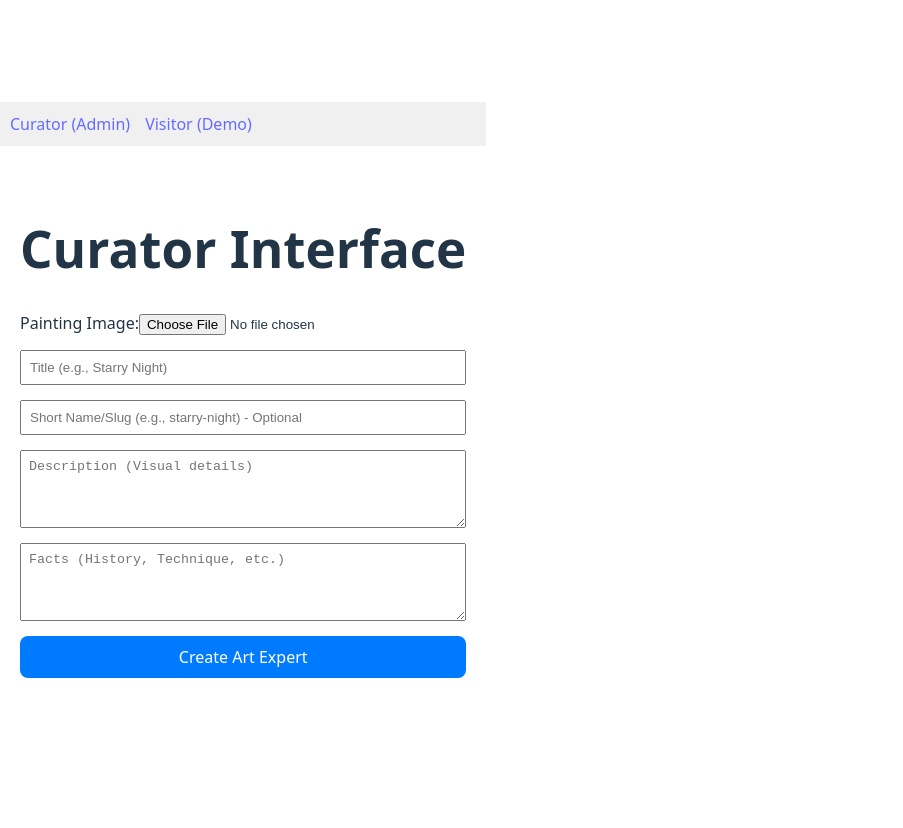
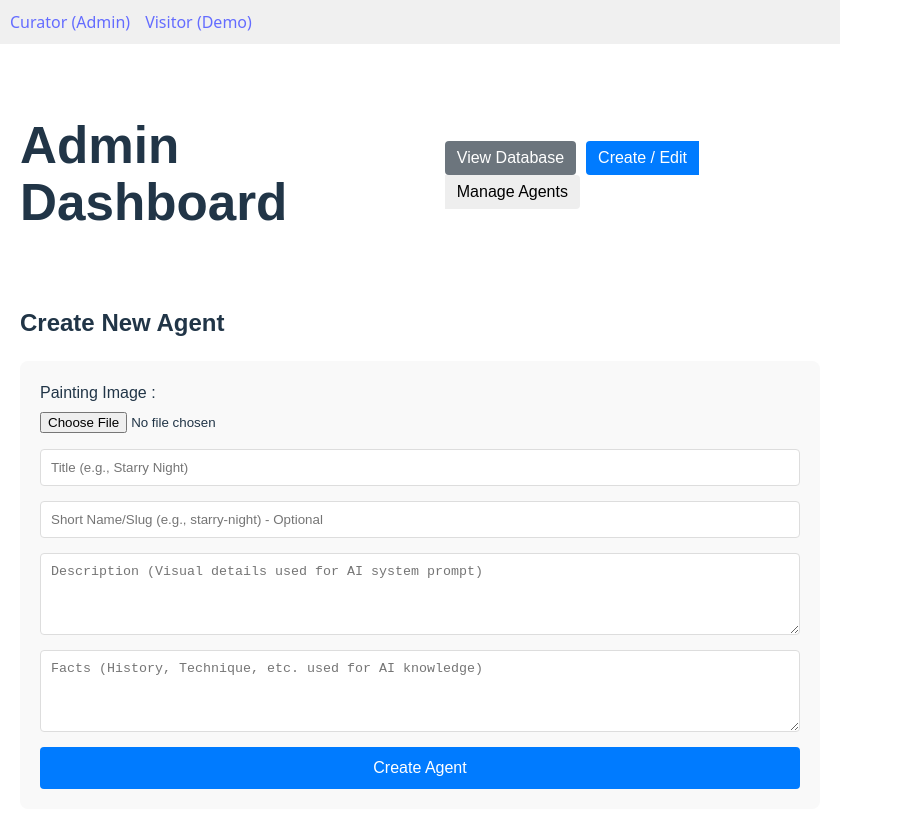
Before and after one commit to Rickybordon0/Art_critic, a React (Vite) app in the folder client/: page /admin in a window 1280 px wide. Shown: the whole page, without its empty margins (0-903 px from the left). Before the commit the page ends 800 px from the top, so only its background shows below. Built offline with nearby package versions, Linux system fonts and the light colour scheme.

Commit message:
Refactor storage for Railway8

```diff
--- a/client/src/pages/Admin.jsx
+++ b/client/src/pages/Admin.jsx
@@ -1,56 +1,191 @@
-import React, { useState } from 'react';
+import React, { useState, useEffect } from 'react';
 
 export default function Admin() {
+    const [activeTab, setActiveTab] = useState('create'); // 'create' | 'manage'
+    const [paintings, setPaintings] = useState([]);
+
+    // Form State
+    const [editingId, setEditingId] = useState(null);
     const [formData, setFormData] = useState({
         title: '',
+        slug: '',
         description: '',
         facts: ''
     });
     const [file, setFile] = useState(null);
-    const [result, setResult] = useState(null);
+    const [result, setResult] = useState(null); // Success screen data
     const [loading, setLoading] = useState(false);
+
+    // Database View State
+    const [showDatabase, setShowDatabase] = useState(false);
+
+    useEffect(() => {
+        if (activeTab === 'manage') {
+            fetchPaintings();
+        }
+    }, [activeTab]);
+
+    const fetchPaintings = async () => {
+        try {
+            const res = await fetch(`${import.meta.env.VITE_API_URL}/api/paintings`);
+            const data = await res.json();
+            setPaintings(data);
+        } catch (err) {
+            console.error('Failed to fetch paintings', err);
+        }
+    };
+
+    const handleEdit = (painting) => {
+        setActiveTab('create');
+        setEditingId(painting.id);
+        setFormData({
+            title: painting.title,
+            slug: painting.slug || '',
+            description: painting.description,
+            facts: painting.facts
+        });
+        setResult(null);
+        setFile(null); // Reset file input as we might not want to change it
+    };
+
+    const handleCreateNew = () => {
+        setActiveTab('create');
+        setEditingId(null);
+        setFormData({ title: '', slug: '', description: '', facts: '' });
+        setFile(null);
+        setResult(null);
+    };
 
     const handleSubmit = async (e) => {
         e.preventDefault();
-        if (!file || !formData.title) return alert('Please provide image and title');
+
+        // Validation
+        if (!editingId && (!file || !formData.title)) return alert('Please provide image and title');
+        if (editingId && !formData.title) return alert('Title is required');
 
         setLoading(true);
         const data = new FormData();
-        data.append('image', file);
+        if (file) data.append('image', file);
         data.append('title', formData.title);
         if (formData.slug) data.append('slug', formData.slug);
         data.append('description', formData.description);
         data.append('facts', formData.facts);
 
         try {
-            const res = await fetch(`${import.meta.env.VITE_API_URL}/api/paintings`, {
-                method: 'POST',
+            const url = editingId
+                ? `${import.meta.env.VITE_API_URL}/api/paintings/${editingId}`
+                : `${import.meta.env.VITE_API_URL}/api/paintings`;
+
+            const method = editingId ? 'PUT' : 'POST';
+
+            const res = await fetch(url, {
+                method: method,
                 body: data
             });
+
+            if (!res.ok) throw new Error('Upload/Update failed');
+
             const json = await res.json();
             setResult(json);
+
+            // If we were editing, refresh the list if we go back to manage
+            if (activeTab === 'manage') fetchPaintings();
+
         } catch (err) {
             console.error(err);
-            alert('Upload failed');
+            alert('Operation failed');
         } finally {
             setLoading(false);
         }
     };
 
     return (
-        <div style={{ maxWidth: '600px', margin: '0 auto', padding: '20px' }}>
-            <h1>Curator Interface</h1>
+        <div style={{ maxWidth: '800px', margin: '0 auto', padding: '20px', fontFamily: 'sans-serif' }}>
+            <div style={{ display: 'flex', justifyContent: 'space-between', alignItems: 'center', marginBottom: '20px' }}>
+                <h1>Admin Dashboard</h1>
+                <div>
+                    <button
+                        onClick={() => setShowDatabase(!showDatabase)}
+                        style={{ marginRight: '10px', padding: '8px 12px', background: '#6c757d', color: 'white', border: 'none', borderRadius: '4px', cursor: 'pointer' }}
+                    >
+                        {showDatabase ? 'Hide Database' : 'View Database'}
+                    </button>
+                    <button
+                        onClick={() => setActiveTab('create')}
+                        style={{
+                            padding: '8px 12px',
+                            background: activeTab === 'create' ? '#007bff' : '#eee',
+                            color: activeTab === 'create' ? 'white' : 'black',
+                            border: 'none', borderRadius: '4px 0 0 4px', cursor: 'pointer'
+                        }}
+                    >
+                        Create / Edit
+                    </button>
+                    <button
+                        onClick={() => setActiveTab('manage')}
+                        style={{
+                            padding: '8px 12px',
+                            background: activeTab === 'manage' ? '#007bff' : '#eee',
+                            color: activeTab === 'manage' ? 'white' : 'black',
+                            border: 'none', borderRadius: '0 4px 4px 0', cursor: 'pointer'
+                        }}
+                    >
+                        Manage Agents
+                    </button>
+                </div>
+            </div>
+
+            {showDatabase && (
+                <div style={{ marginBottom: '20px', background: '#f8f9fa', padding: '15px', borderRadius: '8px', border: '1px solid #ddd' }}>
+                    <h3>Raw Database View</h3>
+                    <textarea
+                        readOnly
+                        style={{ width: '100%', height: '300px', fontFamily: 'monospace', fontSize: '12px' }}
+                        value={JSON.stringify(paintings, null, 2)}
+                    />
+                    <button onClick={fetchPaintings} style={{ marginTop: '10px', padding: '5px 10px' }}>Refresh Data</button>
+                </div>
+            )}
+
+            {activeTab === 'manage' && (
+                <div>
+                    <h2>Existing Agents</h2>
+                    <div style={{ display: 'grid', gridTemplateColumns: 'repeat(auto-fill, minmax(200px, 1fr))', gap: '20px' }}>
+                        {paintings.map(p => (
+                            <div key={p.id} style={{ border: '1px solid #ddd', borderRadius: '8px', padding: '10px', textAlign: 'center' }}>
+                                <img src={p.imageUrl} alt={p.title} style={{ width: '100%', height: '150px', objectFit: 'cover', borderRadius: '4px' }} />
+                                <h3 style={{ margin: '10px 0', fontSize: '16px' }}>{p.title}</h3>
+                                <p style={{ fontSize: '12px', color: '#666' }}>Slug: {p.slug || '-'}</p>
+                                <button
+                                    onClick={() => handleEdit(p)}
+                                    style={{ padding: '5px 15px', background: '#28a745', color: 'white', border: 'none', borderRadius: '4px', cursor: 'pointer' }}
+                                >
+                                    Edit
+                                </button>
+                            </div>
+                        ))}
+                    </div>
+                </div>
+            )}
+
+            {activeTab === 'create' && (
+                <div>
+                    <div style={{ display: 'flex', justifyContent: 'space-between', alignItems: 'center' }}>
+                        <h2>{editingId ? 'Edit Agent' : 'Create New Agent'}</h2>
+                        {editingId && <button onClick={handleCreateNew} style={{ fontSize: '12px', cursor: 'pointer' }}>Cancel Edit</button>}
+                    </div>
 
                     {!result ? (
-                <form onSubmit={handleSubmit} style={{ display: 'flex', flexDirection: 'column', gap: '15px' }}>
+                        <form onSubmit={handleSubmit} style={{ display: 'flex', flexDirection: 'column', gap: '15px', background: '#f9f9f9', padding: '20px', borderRadius: '8px' }}>
                             <div>
-                        <label>Painting Image:</label>
+                                <label style={{ display: 'block', marginBottom: '5px' }}>Painting Image {editingId && '(Leave empty to keep current)'}:</label>
                                 <input
                                     type="file"
                                     accept="image/*"
                                     onChange={e => setFile(e.target.files[0])}
-                            required
+                                    required={!editingId}
                                 />
+                                {editingId && !file && <p style={{ fontSize: '12px', color: '#666' }}>Current image will be processed unless you upload a new one.</p>}
                             </div>
 
                             <input
@@ -58,47 +193,56 @@ export default function Admin() {
                                 value={formData.title}
                                 onChange={e => setFormData({ ...formData, title: e.target.value })}
                                 required
-                        style={{ padding: '8px' }}
+                                style={{ padding: '10px', border: '1px solid #ddd', borderRadius: '4px' }}
                             />
 
                             <input
                                 placeholder="Short Name/Slug (e.g., starry-night) - Optional"
-                        value={formData.slug || ''}
+                                value={formData.slug}
                                 onChange={e => setFormData({ ...formData, slug: e.target.value })}
-                        style={{ padding: '8px' }}
+                                style={{ padding: '10px', border: '1px solid #ddd', borderRadius: '4px' }}
                             />
 
                             <textarea
-                        placeholder="Description (Visual details)"
+                                placeholder="Description (Visual details used for AI system prompt)"
                                 value={formData.description}
                                 onChange={e => setFormData({ ...formData, description: e.target.value })}
                                 rows={4}
-                        style={{ padding: '8px' }}
+                                style={{ padding: '10px', border: '1px solid #ddd', borderRadius: '4px' }}
                             />
 
                             <textarea
-                        placeholder="Facts (History, Technique, etc.)"
+                                placeholder="Facts (History, Technique, etc. used for AI knowledge)"
                                 value={formData.facts}
                                 onChange={e => setFormData({ ...formData, facts: e.target.value })}
                                 rows={4}
-                        style={{ padding: '8px' }}
+                                style={{ padding: '10px', border: '1px solid #ddd', borderRadius: '4px' }}
                             />
 
-                    <button type="submit" disabled={loading} style={{ padding: '10px', background: '#007bff', color: 'white', border: 'none', cursor: 'pointer' }}>
-                        {loading ? 'Creating Profile...' : 'Create Art Expert'}
+                            <button type="submit" disabled={loading} style={{ padding: '12px', background: '#007bff', color: 'white', border: 'none', borderRadius: '4px', cursor: 'pointer', fontSize: '16px' }}>
+                                {loading ? 'Processing...' : (editingId ? 'Update Agent' : 'Create Agent')}
                             </button>
                         </form>
                     ) : (
-                <div style={{ textAlign: 'center' }}>
-                    <h2>Success!</h2>
+                        <div style={{ textAlign: 'center', background: '#e0ffe0', padding: '30px', borderRadius: '8px' }}>
+                            <h2>{editingId ? 'Update Successful!' : 'Creation Successful!'}</h2>
                             <p>Scan to chat with <b>{result.title}</b></p>
-                    <img src={result.qrCodeDataUrl} alt="QR Code" style={{ width: '200px', height: '200px' }} />
+                            <img src={result.qrCodeDataUrl} alt="QR Code" style={{ width: '200px', height: '200px', border: '10px solid white' }} />
                             <p>
-                        <a href={result.visitorUrl} target="_blank" rel="noreferrer">Open Visitor Link</a>
+                                <a href={result.visitorUrl} target="_blank" rel="noreferrer" style={{ color: '#007bff', textDecoration: 'none', fontWeight: 'bold' }}>
+                                    Open Visitor Link ↗
+                                </a>
                             </p>
-                    <button onClick={() => { setResult(null); setFile(null); setFormData({ title: '', slug: '', description: '', facts: '' }); }}>
-                        Upload Another
+                            <div style={{ marginTop: '20px' }}>
+                                <button
+                                    onClick={() => { setResult(null); if (!editingId) handleCreateNew(); else setActiveTab('manage'); }}
+                                    style={{ padding: '10px 20px', background: '#6c757d', color: 'white', border: 'none', borderRadius: '4px', cursor: 'pointer', marginRight: '10px' }}
+                                >
+                                    {editingId ? 'Back to List' : 'Upload Another'}
                                 </button>
+                            </div>
+                        </div>
+                    )}
                 </div>
             )}
         </div>
```
Also changed, not shown: 11 other files (tests, documents, lock files or other folders). Lines whose indentation alone changed are shown as unchanged.
